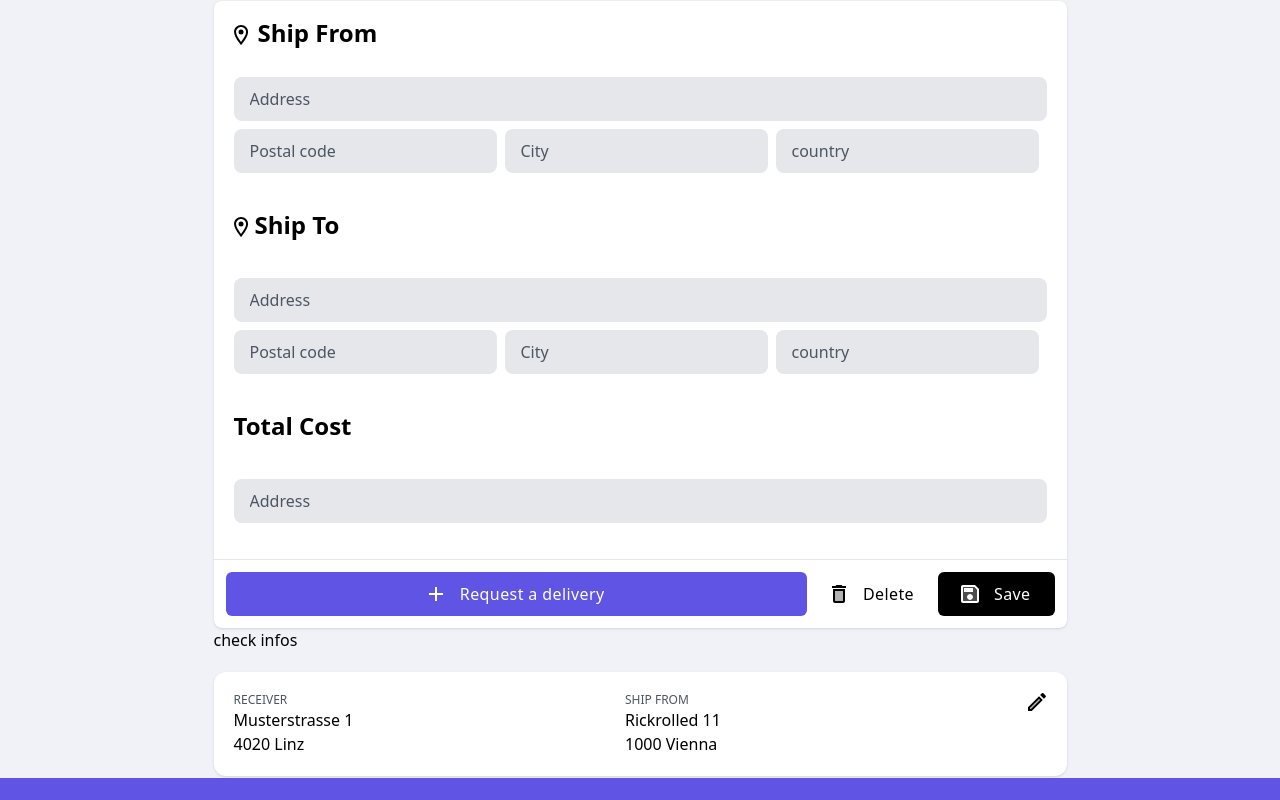
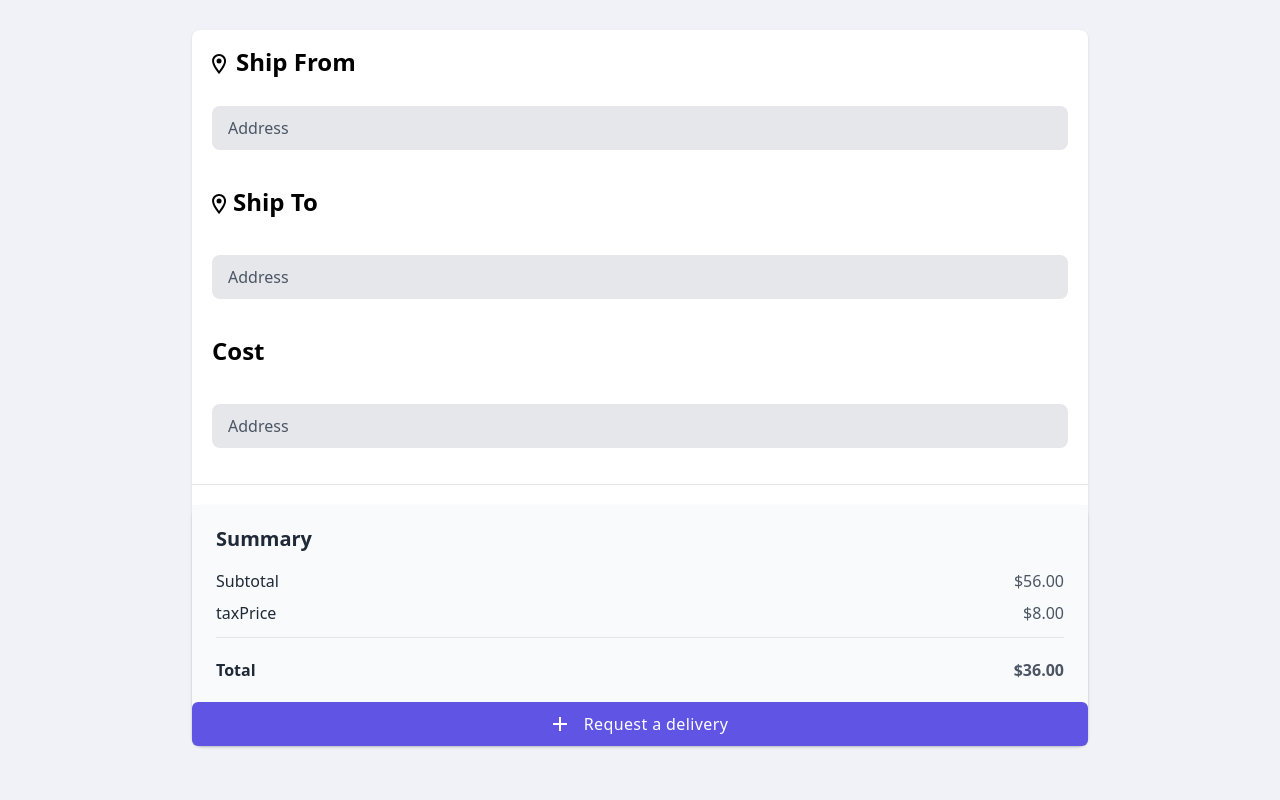
Before and after one commit to Fatoumatabintabarry/DeliveryService, a React (Vite) app in the folder client/: page /deliverysolutions in a window 1280 px wide. Shown: the part 420-1220 px from the top of the page. Built offline with nearby package versions, Linux system fonts and the light colour scheme.

Commit message:
front end modification of request a delivery

```diff
--- a/client/src/Pages/RequestDelivery.jsx
+++ b/client/src/Pages/RequestDelivery.jsx
@@ -89,8 +89,8 @@ export default class RequestDelivery extends React.Component {
 
   render() {
     return (
-      <div className="flex h-screen ">
-        <div className="m-auto">
+      <div className="flex h-screen mb-36 ">
+        <div className="m-auto w-full max-w-4xl">
           {/* Sender Information */}
           <div className="mt-5 bg-white rounded-lg shadow">
             <div className="flex">
@@ -138,17 +138,7 @@ export default class RequestDelivery extends React.Component {
                 placeholder="Address"
                 className="text-black placeholder-gray-600 w-full px-4 py-2.5 mt-2 text-base transition duration-500 ease-in-out transform border-transparent rounded-lg bg-gray-200 focus:border-blueGray-500 focus:bg-white dark:focus:bg-gray-800 focus:outline-none focus:shadow-outline focus:ring-2 ring-offset-current ring-offset-2 ring-gray-400"
               />
-              <div class="flex">
-                  <div class="flex-grow w-1/4 pr-2">
-                 <input  placeholder="Postal code " class=" text-black placeholder-gray-600 w-full px-4 py-2.5 mt-2 text-base   transition duration-500 ease-in-out transform border-transparent rounded-lg bg-gray-200  focus:border-blueGray-500 focus:bg-white dark:focus:bg-gray-800 focus:outline-none focus:shadow-outline focus:ring-2 ring-offset-current ring-offset-2 ring-gray-400"/>
-                 </div>
-                 <div class="flex-grow w-1/4 pr-2">
-                  <input placeholder="City" class=" text-black placeholder-gray-600 w-full px-4 py-2.5 mt-2 text-base   transition duration-500 ease-in-out transform border-transparent rounded-lg bg-gray-200  focus:border-blueGray-500 focus:bg-white dark:focus:bg-gray-800 focus:outline-none focus:shadow-outline focus:ring-2 ring-offset-current ring-offset-2 ring-gray-400"/>
-                  </div>
-                  <div class="flex-grow w-1/4 pr-2">
-                  <input placeholder="country" class=" text-black placeholder-gray-600 w-full px-4 py-2.5 mt-2 text-base   transition duration-500 ease-in-out transform border-transparent rounded-lg bg-gray-200  focus:border-blueGray-500 focus:bg-white dark:focus:bg-gray-800 focus:outline-none focus:shadow-outline focus:ring-2 ring-offset-current ring-offset-2 ring-gray-400"/>
-                  </div>
-                </div>
+
             </div>
 
 
@@ -195,20 +185,6 @@ export default class RequestDelivery extends React.Component {
                 className="text-black placeholder-gray-600 w-full px-4 py-2.5 mt-2 text-base transition duration-500 ease-in-out transform border-transparent rounded-lg bg-gray-200 focus:border-blueGray-500 focus:bg-white dark:focus:bg-gray-800 focus:outline-none focus:shadow-outline focus:ring-2 ring-offset-current ring-offset-2 ring-gray-400"
               />
 
-                 <div class="flex">
-                  <div class="flex-grow w-1/4 pr-2">
-                 <input  placeholder="Postal code " class=" text-black placeholder-gray-600 w-full px-4 py-2.5 mt-2 text-base   transition duration-500 ease-in-out transform border-transparent rounded-lg bg-gray-200  focus:border-blueGray-500 focus:bg-white dark:focus:bg-gray-800 focus:outline-none focus:shadow-outline focus:ring-2 ring-offset-current ring-offset-2 ring-gray-400"/>
-                 </div>
-                 <div class="flex-grow w-1/4 pr-2">
-                  <input placeholder="City" class=" text-black placeholder-gray-600 w-full px-4 py-2.5 mt-2 text-base   transition duration-500 ease-in-out transform border-transparent rounded-lg bg-gray-200  focus:border-blueGray-500 focus:bg-white dark:focus:bg-gray-800 focus:outline-none focus:shadow-outline focus:ring-2 ring-offset-current ring-offset-2 ring-gray-400"/>
-                  </div>
-                  <div class="flex-grow w-1/4 pr-2">
-                  <input placeholder="country" class=" text-black placeholder-gray-600 w-full px-4 py-2.5 mt-2 text-base   transition duration-500 ease-in-out transform border-transparent rounded-lg bg-gray-200  focus:border-blueGray-500 focus:bg-white dark:focus:bg-gray-800 focus:outline-none focus:shadow-outline focus:ring-2 ring-offset-current ring-offset-2 ring-gray-400"/>
-                  </div>
-                </div>
-
-
-
 
             </div>
 
@@ -216,7 +192,7 @@ export default class RequestDelivery extends React.Component {
               <div class="flex-1 py-5 pl-5 oPostal codeverflow-hidden">
 
                 <h1 class="inline text-2xl font-semibold leading-none">
-                 Total Cost
+                  Cost
                 </h1>
               </div>
             </div>
@@ -236,54 +212,42 @@ export default class RequestDelivery extends React.Component {
 
 
             <hr className="mt-4" />
-            <div className="flex flex-row-reverse p-3">
-              {/* Buttons and SVGs */}
-              <button
-                onClick={() => this.saveInfo()}
-                type="button"
-                class="flex items-center px-5 py-2.5 font-medium tracking-wide text-white capitalize   bg-black rounded-md hover:bg-gray-800  focus:outline-none focus:bg-gray-900  transition duration-300 transform active:scale-95 ease-in-out"
-              >
-                <svg
-                  xmlns="http://www.w3.org/2000/svg"
-                  height="24px"
-                  viewBox="0 0 24 24"
-                  width="24px"
-                  fill="#FFFFFF"
-                >
-                  <path d="M0 0h24v24H0V0z" fill="none"></path>
-                  <path
-                    d="M5 5v14h14V7.83L16.17 5H5zm7 13c-1.66 0-3-1.34-3-3s1.34-3 3-3 3 1.34 3 3-1.34 3-3 3zm3-8H6V6h9v4z"
-                    opacity=".3"
-                  ></path>
-                  <path d="M17 3H5c-1.11 0-2 .9-2 2v14c0 1.1.89 2 2 2h14c1.1 0 2-.9 2-2V7l-4-4zm2 16H5V5h11.17L19 7.83V19zm-7-7c-1.66 0-3 1.34-3 3s1.34 3 3 3 3-1.34 3-3-1.34-3-3-3zM6 6h9v4H6z"></path>
-                </svg>
-                <span class="pl-2 mx-1">Save</span>
-              </button>
-              <div class="flex-initial">
-                <button
-                  type="button"
-                  class="flex items-center px-5 py-2.5 font-medium tracking-wide text-black capitalize rounded-md  hover:bg-red-200 hover:fill-current hover:text-red-600  focus:outline-none  transition duration-300 transform active:scale-95 ease-in-out"
-                >
-                  <svg
-                    xmlns="http://www.w3.org/2000/svg"
-                    height="24px"
-                    viewBox="0 0 24 24"
-                    width="24px"
-                  >
-                    <path d="M0 0h24v24H0V0z" fill="none"></path>
-                    <path d="M8 9h8v10H8z" opacity=".3"></path>
-                    <path d="M15.5 4l-1-1h-5l-1 1H5v2h14V4zM6 19c0 1.1.9 2 2 2h8c1.1 0 2-.9 2-2V7H6v12zM8 9h8v10H8V9z"></path>
-                  </svg>
-                  <span class="pl-2 mx-1">Delete</span>
-                </button>
+
+
+
+
+          {/* Pre-filled Addresses */}
+          <div className="mt-5 bg-white shadow cursor-pointer rounded-xl">
+
+          <div class=" px-4 py-6 md:p-6 xl:p-8 w-full bg-gray-50 dark:bg-gray-800 space-y-6 ">
+            <h3 class="text-xl dark:text-white font-semibold leading-5 text-gray-800">Summary</h3>
+            <div class="flex justify-center items-center w-full space-y-4 flex-col border-gray-200 border-b pb-4">
+              <div class="flex justify-between w-full">
+                <p class="text-base dark:text-white leading-4 text-gray-800">Subtotal</p>
+                <p class="text-base dark:text-gray-300 leading-4 text-gray-600">$56.00</p>
               </div>
-              {/* Button */}
-              <button
+
+              <div class="flex justify-between items-center w-full">
+                <p class="text-base dark:text-white leading-4 text-gray-800">taxPrice</p>
+                <p class="text-base dark:text-gray-300 leading-4 text-gray-600">$8.00</p>
+              </div>
+            </div>
+            <div class="flex justify-between items-center w-full">
+              <p class="text-base dark:text-white font-semibold leading-4 text-gray-800">Total</p>
+              <p class="text-base dark:text-gray-300 font-semibold leading-4 text-gray-600">$36.00</p>
+            </div>
+
+
+
+
+            </div>
+              {/* Button request delivery*/}
+           <button
                 type="button"
                 className="relative w-full flex
-        justify-center items-center px-5 py-2.5 font-medium tracking-wide text-white
-        capitalize bg-[#5F54E3] rounded-md hover:bg-gray-900 focus:outline-none transition
-        duration-300 transform active:scale-95 ease-in-out"
+                  justify-center items-center px-5 py-2.5 font-medium tracking-wide text-white
+                  capitalize bg-[#5F54E3] rounded-md hover:bg-gray-900 focus:outline-none transition
+                  duration-300 transform active:scale-95 ease-in-out"
               >
                 {/* SVG */}
                 <svg
@@ -308,54 +272,14 @@ export default class RequestDelivery extends React.Component {
                 </button>
               </button>
             </div>
+
           </div>
 
-          <button onClick={() => this.checkInfos()}>check infos</button>
 
-          {/* Pre-filled Addresses */}
-          <div className="mt-5 bg-white shadow cursor-pointer rounded-xl">
-            <div className="flex">
-              {/* Address details */}
-              <div class="flex-1 py-5 pl-5 overflow-hidden">
-                <ul>
-                  <li class="text-xs text-gray-600 uppercase ">Receiver</li>
-                  <li>{this.state.nameReceiver}</li>
-                  <li>Musterstrasse 1</li>
-                  <li>{this.state.addressReceiver}</li>
-                </ul>
-              </div>
-              <div class="flex-1 py-5 pl-1 overflow-hidden">
-                <ul>
-                  <li class="text-xs text-gray-600 uppercase">Ship from</li>
-                  <li>{this.state.nameSender}</li>
-                  <li>Rickrolled 11</li>
-                  <li>{this.state.addressSender}</li>
-                </ul>
-              </div>
-              <div class="flex-none pt-2.5 pr-2.5 pl-1">
-                <button
-                  type="button"
-                  class="px-2 py-2 font-medium tracking-wide text-black capitalize transition duration-300 ease-in-out transform rounded-xl hover:bg-gray-300 focus:outline-none active:scale-95"
-                >
-                  <svg
-                    xmlns="http://www.w3.org/2000/svg"
-                    height="24px"
-                    viewBox="0 0 24 24"
-                    width="24px"
-                    fill="#000000"
-                  >
-                    <path d="M0 0h24v24H0V0z" fill="none"></path>
-                    <path
-                      d="M5 18.08V19h.92l9.06-9.06-.92-.92z"
-                      opacity=".3"
-                    ></path>
-                    <path d="M20.71 7.04c.39-.39.39-1.02 0-1.41l-2.34-2.34c-.2-.2-.45-.29-.71-.29s-.51.1-.7.29l-1.83 1.83 3.75 3.75 1.83-1.83zM3 17.25V21h3.75L17.81 9.94l-3.75-3.75L3 17.25zM5.92 19H5v-.92l9.06-9.06.92.92L5.92 19z"></path>
-                  </svg>
-                </button>
-              </div>
-            </div>
-          </div>
+
         </div>
+
+
       </div>
     );
   }
```
